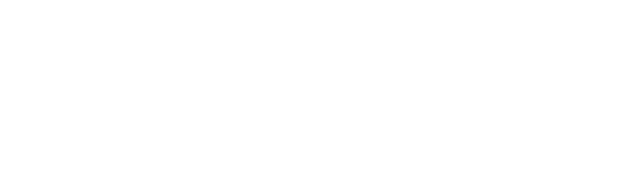
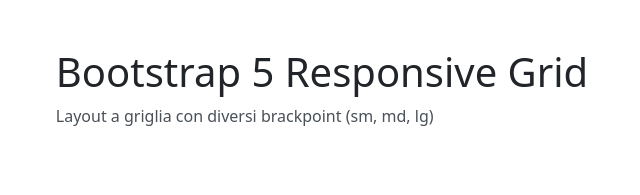
Before and after one commit to Strialuc/htmlcss-bootstrap-layout, a plain HTML site: page index.html in a window 1280 px wide. Shown: the whole page, without its empty margins (318-958 px from the left). Drawn offline with nearby package versions, Linux system fonts and the light colour scheme.

Commit message:
titolo + paragrafo  terminato

```diff
--- a/index.html
+++ b/index.html
@@ -17,6 +17,17 @@
 </head>
 
 <body>
+    <div class="container d-flex justify-content-center p-5">
+        <div>
+            <h1>Bootstrap 5 Responsive Grid</h1>
+            <p class="text-dark-emphasis">Layout a griglia con diversi brackpoint (sm, md, lg)</p>
+        </div>
+
+    </div>
+
+    <main>
+
+    </main>
 
 </body>
 
```
